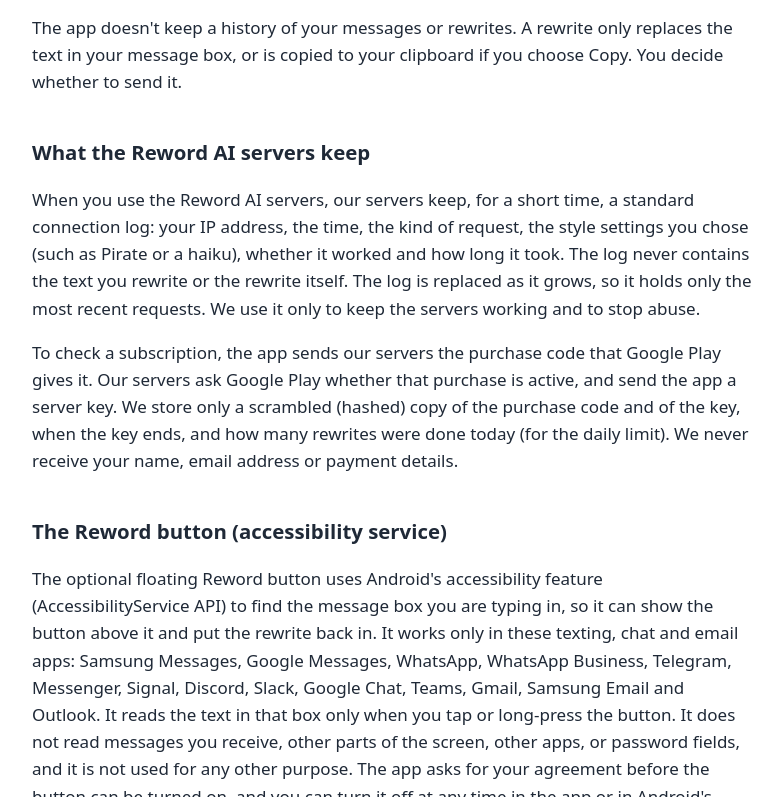
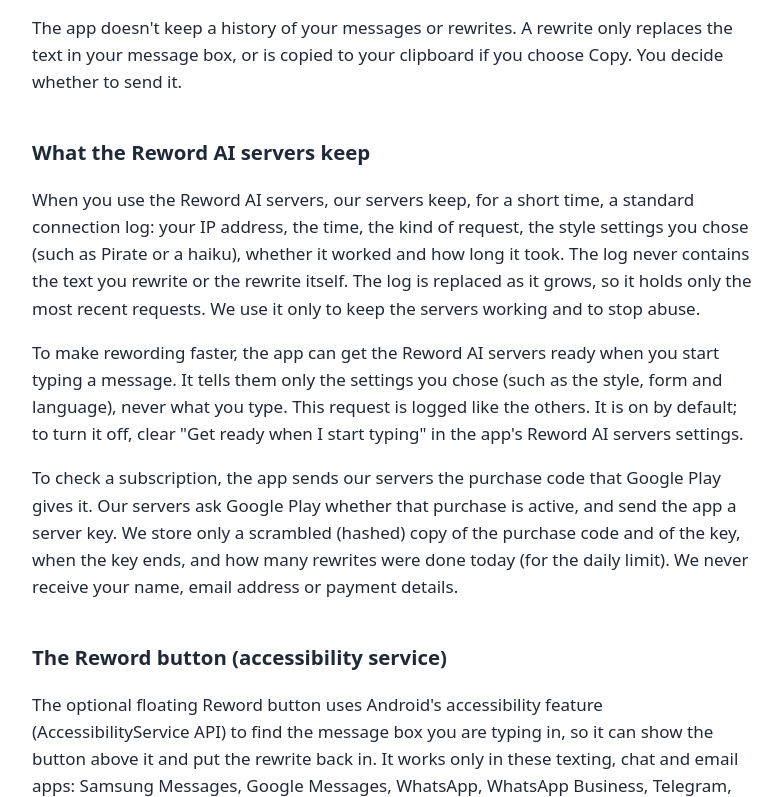
Before and after one commit to rewordmessages/rewordmessages.github.io, a plain HTML site: page privacy-policy.html in a window 1280 px wide. Shown: the part 1115-1912 px from the top of the page, without its empty margins (248-1030 px from the left). Drawn offline with Linux system fonts and the light colour scheme.

Commit message:
Privacy policy: the 'Get ready when I start typing' warm-up sends only settings

```diff
--- a/privacy-policy.html
+++ b/privacy-policy.html
@@ -24,7 +24,7 @@
 <main>
 <p><a href="./">← Reword</a></p>
 <h1>Reword Privacy Policy</h1>
-<p class="date">Effective November 15, 2026</p>
+<p class="date">Effective November 18, 2026</p>
 
 <p>Reword is an Android app that rewrites the messages and emails you type, in the style and
 reading level you choose, using an AI service that you pick. It is made by Brian Vogel
@@ -63,6 +63,10 @@ your message box, or is copied to your clipboard if you choose Copy. You decide
 address, the time, the kind of request, the style settings you chose (such as Pirate or a haiku), whether it worked
 and how long it took. The log never contains the text you rewrite or the rewrite itself. The log is replaced as it grows, so it holds only the most recent requests. We use it only to keep
 the servers working and to stop abuse.</p>
+<p>To make rewording faster, the app can get the Reword AI servers ready when you start typing a message. It
+tells them only the settings you chose (such as the style, form and language), never what you type. This request
+is logged like the others. It is on by default; to turn it off, clear "Get ready when I start typing" in the app's
+Reword AI servers settings.</p>
 <p>To check a subscription, the app sends our servers the purchase code that Google Play gives it. Our servers ask
 Google Play whether that purchase is active, and send the app a server key. We store only a scrambled (hashed) copy
 of the purchase code and of the key, when the key ends, and how many rewrites were done today (for the daily
```
